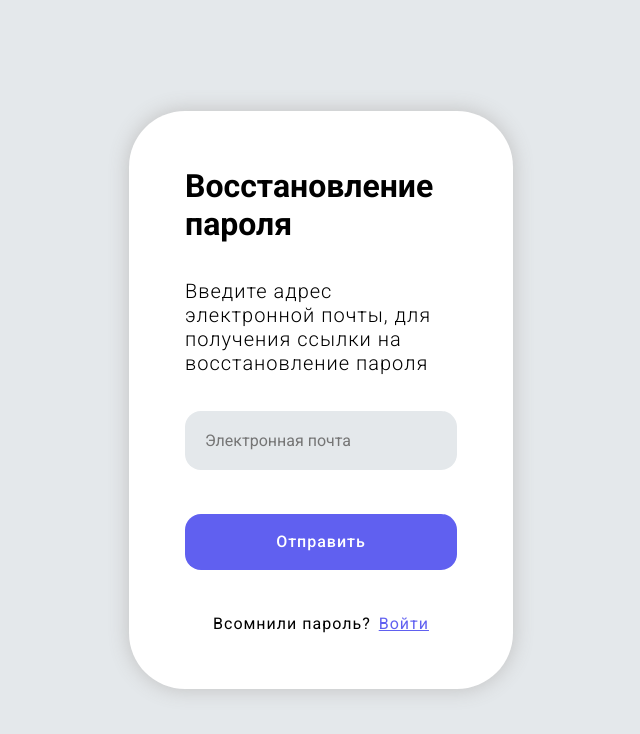
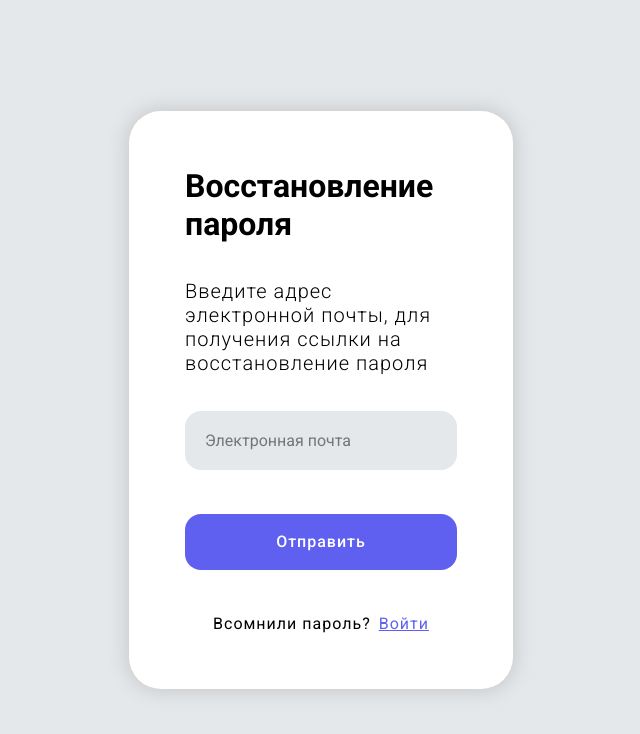
Before and after one commit to N1kkO322/dormitory-manager, a React (Vite) app: page /auth/forgotpass in a window 1280 px wide. Shown: the top 734 px of the page, without its empty margins (319-959 px from the left). Built offline with nearby package versions, Linux system fonts and the light colour scheme.

Commit message:
Изменение border-radius и добавление анимации при отрисовки страницы

```diff
--- a/src/index.css
+++ b/src/index.css
@@ -20,6 +20,39 @@ body {
 	padding: 0;
 	margin: 0;
 }
+
+/* Transition Pages */
+
+.page-container {
+	position: relative;
+	width: 100%;
+	height: 100%;
+}
+
+.page-fade-in {
+	opacity: 0;
+	animation: fadeIn 0.7s ease forwards;
+}
+
+@keyframes fadeIn {
+	from {
+		opacity: 0;
+	}
+	to {
+		opacity: 1;
+	}
+}
+
+.page-transition {
+	opacity: 0;
+	transition: opacity 0.3s ease-out;
+}
+
+.page-transition.show {
+	opacity: 1;
+}
+
+/* Transition Pages */
 
 .auth-inputs {
 	border: none;
--- a/src/routes/$.tsx
+++ b/src/routes/$.tsx
@@ -24,12 +24,14 @@ function CatchAllRoute() {
 					backgroundColor: '#fff',
 					display: 'flex',
 					padding: '24px',
-					borderRadius: '56px',
+					borderRadius: '32px',
 					boxShadow: '#c3c3c3 0px 0px 20px 1px',
 				}}
 			>
 				<div style={{ width: '50%' }}>
-					<h1 style={{ fontSize: '260px', color: '#6060f0' }}>404</h1>
+					<h1 style={{ fontSize: '260px', color: '#6060f0' }}>
+						<i>404</i>
+					</h1>
 				</div>
 				<div
 					style={{
--- a/src/routes/__root.tsx
+++ b/src/routes/__root.tsx
@@ -1,12 +1,25 @@
-import { createRootRoute, Outlet, redirect } from '@tanstack/react-router'
+import {
+	createRootRoute,
+	Outlet,
+	redirect,
+	useLocation,
+} from '@tanstack/react-router'
 import { auth, isPublicRoute } from '../lib/auth'
 import './../index.css'
 
-const RootLayout = () => (
-	<>
-		<Outlet />
-	</>
-)
+function RootLayout() {
+	const location = useLocation()
+
+	return (
+		// ⭐ Добавляем контейнер
+		<div className='page-container'>
+			{/* ⭐ Меняем key при смене страницы и добавляем класс анимации */}
+			<div key={location.pathname} className='page-fade-in'>
+				<Outlet />
+			</div>
+		</div>
+	)
+}
 
 export const Route = createRootRoute({
 	component: RootLayout,
--- a/src/routes/auth/forgotpass.tsx
+++ b/src/routes/auth/forgotpass.tsx
@@ -20,7 +20,7 @@ function RouteComponent() {
 				<div
 					style={{
 						backgroundColor: '#fff',
-						borderRadius: '56px',
+						borderRadius: '32px',
 						padding: '56px',
 						width: '30dvw',
 						height: '100%',
--- a/src/routes/auth/login.tsx
+++ b/src/routes/auth/login.tsx
@@ -39,7 +39,7 @@ function RouteComponent() {
 				<div
 					style={{
 						backgroundColor: '#fff',
-						borderRadius: '56px',
+						borderRadius: '32px',
 						padding: '56px',
 						width: '30dvw',
 						height: '100%',
--- a/src/routes/auth/register.tsx
+++ b/src/routes/auth/register.tsx
@@ -39,7 +39,7 @@ function RouteComponent() {
 				<div
 					style={{
 						backgroundColor: '#fff',
-						borderRadius: '56px',
+						borderRadius: '32px',
 						padding: '56px',
 						width: '30dvw',
 						height: '100%',
```
